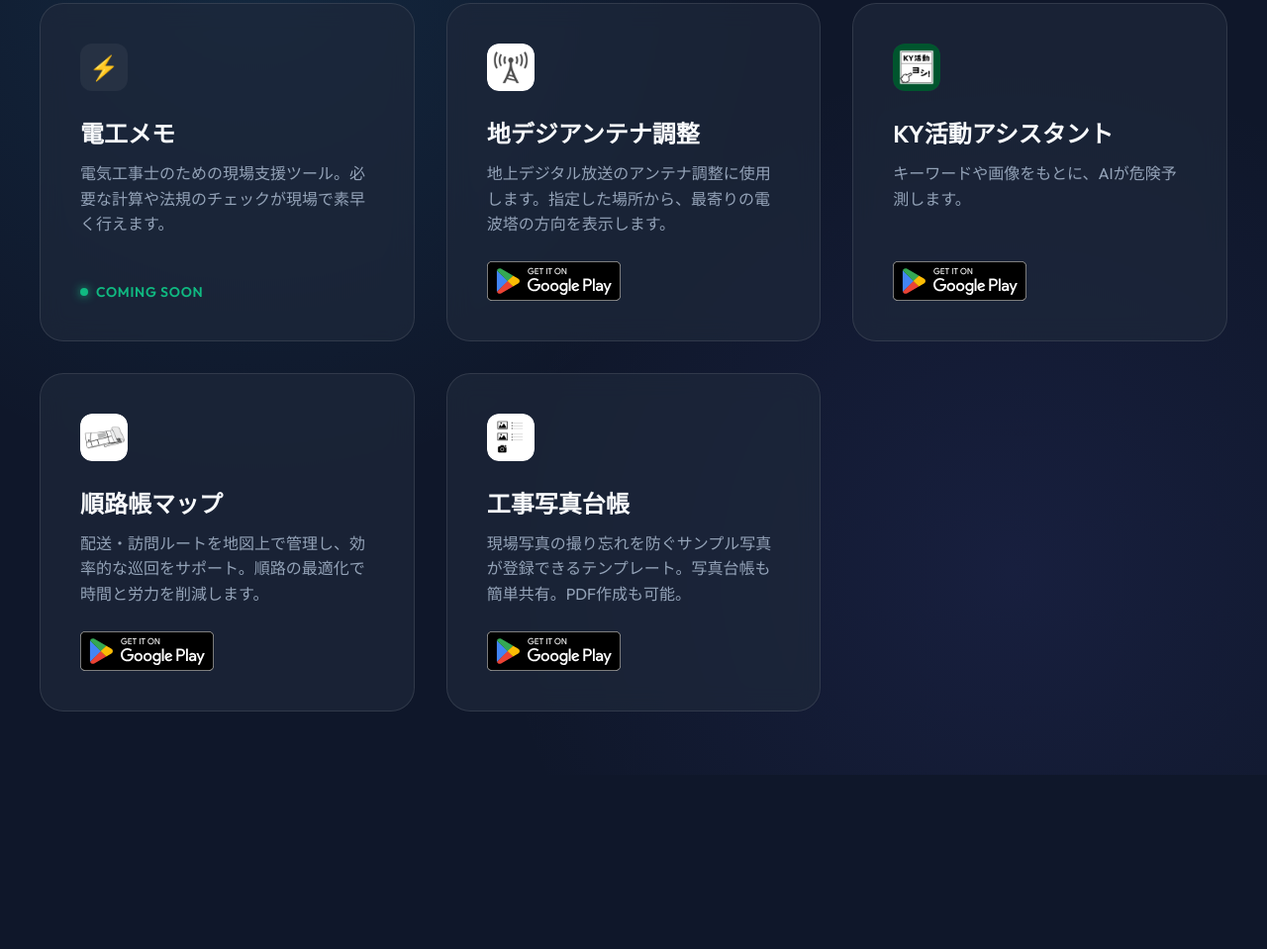
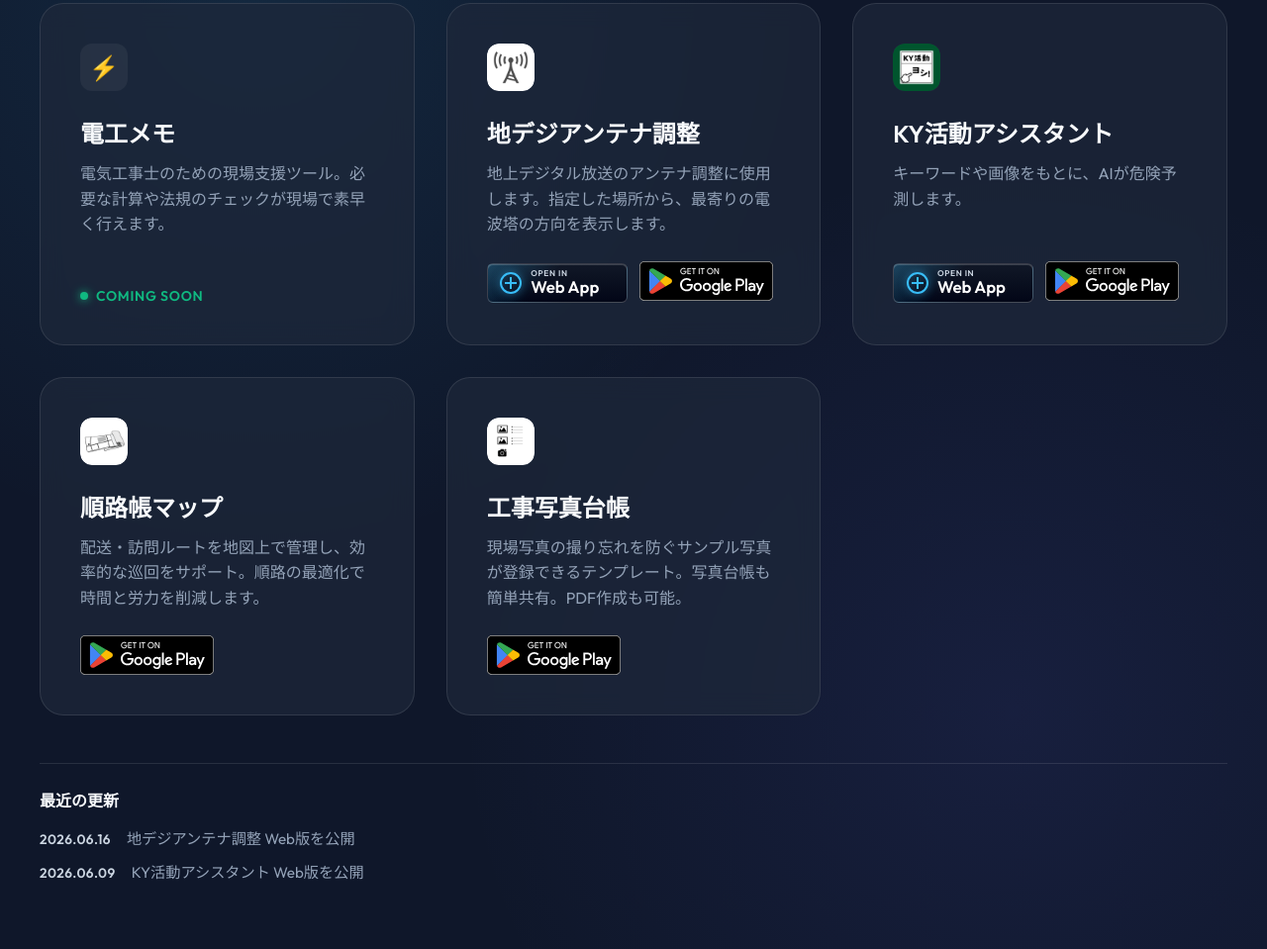
Before and after one commit to sjp0at/web-yukihide-dev, a website built with Vite: page index.html in a window 1280 px wide. Shown: the part 240-1199 px from the top of the page at 99% size. Before the commit the page ends 1023 px from the top, so only its background shows below. Built offline with nearby package versions, Linux system fonts and the light colour scheme.

Commit message:
feat: Update .gitignore and enhance index.html with web app links and updates section

```diff
--- a/index.html
+++ b/index.html
@@ -29,29 +29,47 @@
       </div>
     </a>
 
-    <a href="https://play.google.com/store/apps/details?id=jp.m_eng.tvantennaadjustment" class="card live"
-      id="card-dummy-1">
+    <article class="card live" id="card-dummy-1">
       <div class="card-icon">
         <img src="ic_tower-playstore.png" alt="Get it on Google Play" class="playstore-badge">
       </div>
       <h2>地デジアンテナ調整</h2>
       <p>地上デジタル放送のアンテナ調整に使用します。指定した場所から、最寄りの電波塔の方向を表示します。</p>
-      <div class="card-platform">
-        <img src="GetItOnGooglePlay_Badge_Web_color_English.svg" alt="Get it on Google Play" class="playstore-badge">
+      <div class="card-platform card-actions">
+        <a href="https://antenna.yukihide.dev/" class="web-app-link" aria-label="地デジアンテナ調整のWebアプリを開く">
+          <span class="web-app-icon" aria-hidden="true"></span>
+          <span class="web-app-text">
+            <span class="web-app-kicker">OPEN IN</span>
+            <span class="web-app-label">Web App</span>
+          </span>
+        </a>
+        <a href="https://play.google.com/store/apps/details?id=jp.m_eng.tvantennaadjustment"
+          aria-label="地デジアンテナ調整をGoogle Playで開く">
+          <img src="GetItOnGooglePlay_Badge_Web_color_English.svg" alt="Get it on Google Play" class="playstore-badge">
+        </a>
       </div>
-    </a>
+    </article>
 
-    <a href="https://play.google.com/store/apps/details?id=jp.m_eng.kikenyochiassistance" class="card live"
-      id="card-dummy-2">
+    <article class="card live" id="card-dummy-2">
       <div class="card-icon">
         <img src="ic_ky.png" alt="Get it on Google Play" class="playstore-badge">
       </div>
       <h2>KY活動アシスタント</h2>
       <p>キーワードや画像をもとに、AIが危険予測します。</p>
-      <div class="card-platform">
-        <img src="GetItOnGooglePlay_Badge_Web_color_English.svg" alt="Get it on Google Play" class="playstore-badge">
+      <div class="card-platform card-actions">
+        <a href="https://kikenyochi.yukihide.dev/" class="web-app-link" aria-label="KY活動アシスタントのWebアプリを開く">
+          <span class="web-app-icon" aria-hidden="true"></span>
+          <span class="web-app-text">
+            <span class="web-app-kicker">OPEN IN</span>
+            <span class="web-app-label">Web App</span>
+          </span>
+        </a>
+        <a href="https://play.google.com/store/apps/details?id=jp.m_eng.kikenyochiassistance"
+          aria-label="KY活動アシスタントをGoogle Playで開く">
+          <img src="GetItOnGooglePlay_Badge_Web_color_English.svg" alt="Get it on Google Play" class="playstore-badge">
+        </a>
       </div>
-    </a>
+    </article>
 
     <a href="https://play.google.com/store/apps/details?id=jp.m_eng.routeoperation" class="card live" id="card-dummy-3">
       <div class="card-icon">
@@ -77,6 +95,20 @@
     </a>
   </main>
 
+  <section class="updates" aria-labelledby="updates-title">
+    <h2 id="updates-title">最近の更新</h2>
+    <ol class="updates-list">
+      <li>
+        <time datetime="2026-06-16">2026.06.16</time>
+        <span>地デジアンテナ調整 Web版を公開</span>
+      </li>
+      <li>
+        <time datetime="2026-06-09">2026.06.09</time>
+        <span>KY活動アシスタント Web版を公開</span>
+      </li>
+    </ol>
+  </section>
+
   <script type="module" src="/src/main.js"></script>
 </body>
 
--- a/src/style.css
+++ b/src/style.css
@@ -86,6 +86,12 @@ p.subtitle {
   background: radial-gradient(circle at top left, var(--card-border), transparent);
   opacity: 0;
   transition: opacity 0.4s;
+  pointer-events: none;
+}
+
+.card > * {
+  position: relative;
+  z-index: 1;
 }
 
 .card:hover {
@@ -173,6 +179,88 @@ p.subtitle {
   gap: 0.5rem;
 }
 
+.card-actions {
+  flex-wrap: wrap;
+  gap: 0.75rem;
+}
+
+.web-app-link {
+  height: 40px;
+  min-width: 142px;
+  padding: 0 0.8rem;
+  border: 1px solid rgba(255, 255, 255, 0.22);
+  border-radius: 6px;
+  background:
+    linear-gradient(135deg, rgba(56, 189, 248, 0.28), transparent 42%),
+    linear-gradient(#111827, #020617);
+  box-shadow: inset 0 1px 0 rgba(255, 255, 255, 0.18);
+  color: var(--text-primary);
+  display: inline-flex;
+  align-items: center;
+  gap: 0.55rem;
+  text-decoration: none;
+  transition: transform 0.3s, border-color 0.3s, background 0.3s;
+}
+
+.web-app-link:hover {
+  transform: scale(1.05);
+  border-color: var(--accent-color);
+  background:
+    linear-gradient(135deg, rgba(56, 189, 248, 0.42), transparent 45%),
+    linear-gradient(#172033, #020617);
+}
+
+.web-app-icon {
+  width: 22px;
+  height: 22px;
+  border: 2px solid var(--accent-color);
+  border-radius: 50%;
+  position: relative;
+  flex: 0 0 auto;
+  box-shadow: 0 0 10px rgba(56, 189, 248, 0.4);
+}
+
+.web-app-icon::before,
+.web-app-icon::after {
+  content: '';
+  position: absolute;
+  background: var(--accent-color);
+}
+
+.web-app-icon::before {
+  left: 3px;
+  right: 3px;
+  top: 8px;
+  height: 2px;
+}
+
+.web-app-icon::after {
+  top: 3px;
+  bottom: 3px;
+  left: 8px;
+  width: 2px;
+}
+
+.web-app-text {
+  display: flex;
+  flex-direction: column;
+  gap: 0.12rem;
+  line-height: 1;
+}
+
+.web-app-kicker {
+  color: #cbd5e1;
+  font-size: 0.52rem;
+  font-weight: 600;
+  letter-spacing: 0.08em;
+}
+
+.web-app-label {
+  color: #fff;
+  font-size: 1.05rem;
+  font-weight: 600;
+}
+
 .playstore-badge {
   height: 40px;
   width: auto;
@@ -181,6 +269,44 @@ p.subtitle {
 
 .playstore-badge:hover {
   transform: scale(1.05);
+}
+
+.updates {
+  width: 100%;
+  max-width: 1200px;
+  margin-top: 3rem;
+  padding-top: 1.5rem;
+  border-top: 1px solid var(--card-border);
+}
+
+.updates h2 {
+  margin-bottom: 1rem;
+  color: var(--text-primary);
+  font-size: 1rem;
+  font-weight: 600;
+}
+
+.updates-list {
+  list-style: none;
+  display: grid;
+  gap: 0.65rem;
+}
+
+.updates-list li {
+  display: flex;
+  align-items: baseline;
+  gap: 1rem;
+  color: var(--text-secondary);
+  font-size: 0.95rem;
+  line-height: 1.6;
+}
+
+.updates-list time {
+  color: #cbd5e1;
+  flex: 0 0 auto;
+  font-size: 0.85rem;
+  font-weight: 600;
+  letter-spacing: 0.03em;
 }
 
 
@@ -196,4 +322,9 @@ p.subtitle {
   .grid {
     grid-template-columns: 1fr;
   }
+
+  .updates-list li {
+    flex-direction: column;
+    gap: 0.1rem;
+  }
 }
```
Also changed, not shown: 1 other file.
